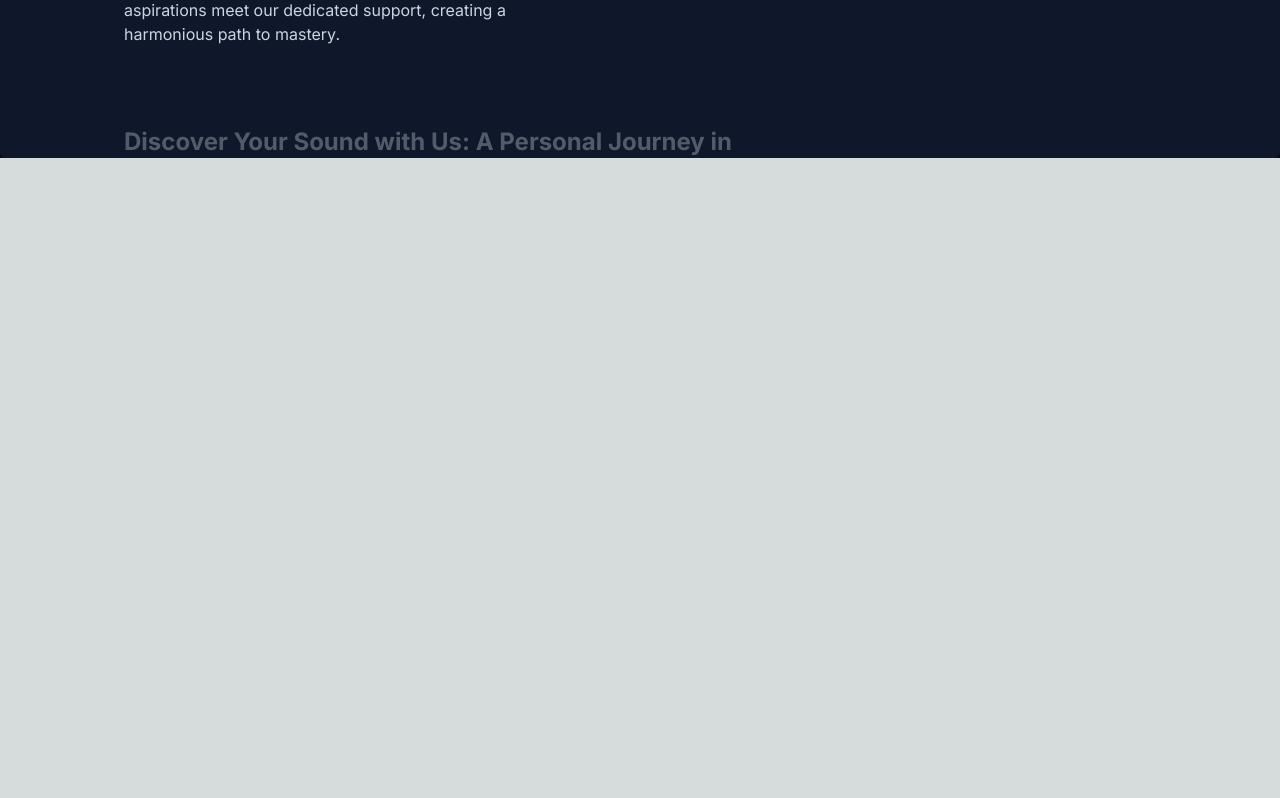
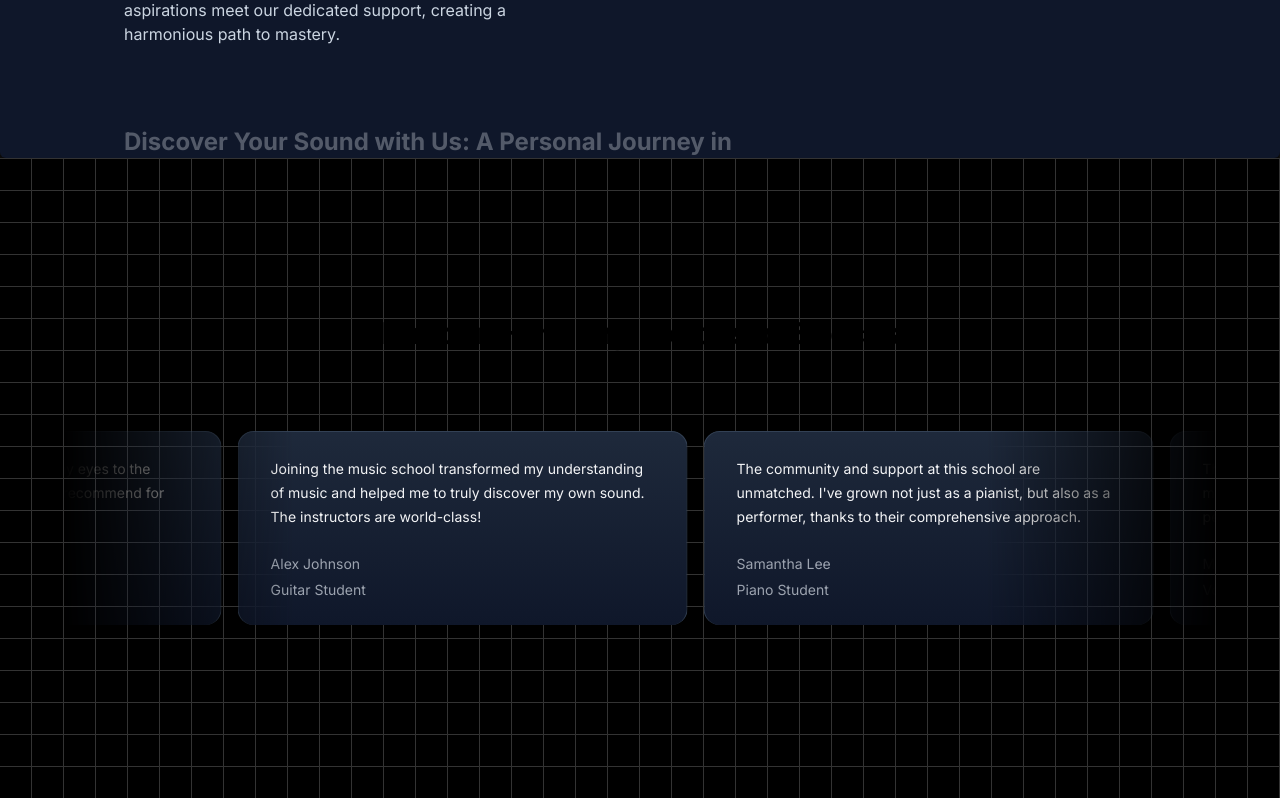
Before and after one commit to lokeshwar777/loki-aceternity-ui-learning, a Next.js app: page / in a window 1280 px wide. Shown: the part 1670-2468 px from the top of the page. Before the commit the page ends 1828 px from the top, so only its background shows below. Built offline with nearby package versions, Linux system fonts and the light colour scheme.

Commit message:
Add moving cards and background grid

```diff
--- a/package.json
+++ b/package.json
@@ -11,6 +11,7 @@
   "dependencies": {
     "clsx": "^2.1.0",
     "framer-motion": "^11.0.25",
+    "mini-svg-data-uri": "^1.4.4",
     "next": "14.1.4",
     "react": "^18",
     "react-dom": "^18",
--- a/src/app/page.tsx
+++ b/src/app/page.tsx
@@ -1,5 +1,6 @@
 import FeaturedCourses from '@/components/FeaturedCourses'
 import HeroSection from '@/components/HeroSection'
+import TestimonialCards from '@/components/TestimonialCards'
 import WhyChooseUs from '@/components/ui/WhyChooseUs'
 import Image from 'next/image'
 
@@ -10,6 +11,7 @@
       <HeroSection />
       <FeaturedCourses />
       <WhyChooseUs />
+      <TestimonialCards />
     </main>
   )
 }
--- /dev/null
+++ b/src/components/TestimonialCards.tsx
@@ -0,0 +1,59 @@
+'use client'
+
+import { InfiniteMovingCards } from './ui/infinite-moving-cards'
+
+const musicSchoolTestimonials = [
+  {
+    quote:
+      'Joining the music school transformed my understanding of music and helped me to truly discover my own sound. The instructors are world-class!',
+    name: 'Alex Johnson',
+    title: 'Guitar Student'
+  },
+  {
+    quote:
+      "The community and support at this school are unmatched. I've grown not just as a pianist, but also as a performer, thanks to their comprehensive approach.",
+    name: 'Samantha Lee',
+    title: 'Piano Student'
+  },
+  {
+    quote:
+      "This school offered me the tools and confidence to take my singing to the next level. I'm endlessly grateful for the personalized coaching.",
+    name: 'Michael Chen',
+    title: 'Vocal Student'
+  },
+  {
+    quote:
+      'As a violinist, finding the right mentor can be challenging, but this school matched me with a teacher who truly understands my goals and challenges.',
+    name: 'Emily Taylor',
+    title: 'Violin Student'
+  },
+  {
+    quote:
+      'The production courses here opened my eyes to the intricacies of music production. Highly recommend for any aspiring producers!',
+    name: 'Chris Morales',
+    title: 'Music Production Student'
+  }
+]
+
+function TestimonialCards() {
+  return (
+    <div className="h-[40rem] w-full dark:bg-black dark:bg-grid-white/[0.2] relative flex flex-col items-center justify-center overflow-hidden">
+      <h2 className="text-3xl font-bold text-center mb-8 z-10">
+        Hear our Harmony: Voices of Success
+      </h2>
+      <div className="flex justify-center w-full overflow-hidden px-4 sm:px-6 lg-px-8">
+        <div className="w-full max-w-6xl">
+          <InfiniteMovingCards
+            items={musicSchoolTestimonials}
+            direction="right"
+            speed="slow"
+            pauseOnHover={true}
+            className="mt-8"
+          />
+        </div>
+      </div>
+    </div>
+  )
+}
+
+export default TestimonialCards
--- /dev/null
+++ b/src/components/ui/infinite-moving-cards.tsx
@@ -0,0 +1,121 @@
+'use client'
+
+import { cn } from '@/utils/cn'
+import React, { useEffect, useState } from 'react'
+
+export const InfiniteMovingCards = ({
+  items,
+  direction = 'left',
+  speed = 'fast',
+  pauseOnHover = true,
+  className
+}: {
+  items: {
+    quote: string
+    name: string
+    title: string
+  }[]
+  direction?: 'left' | 'right'
+  speed?: 'fast' | 'normal' | 'slow'
+  pauseOnHover?: boolean
+  className?: string
+}) => {
+  const containerRef = React.useRef<HTMLDivElement>(null)
+  const scrollerRef = React.useRef<HTMLUListElement>(null)
+
+  useEffect(() => {
+    addAnimation()
+  }, [])
+  const [start, setStart] = useState(false)
+  function addAnimation() {
+    if (containerRef.current && scrollerRef.current) {
+      const scrollerContent = Array.from(scrollerRef.current.children)
+
+      scrollerContent.forEach((item) => {
+        const duplicatedItem = item.cloneNode(true)
+        if (scrollerRef.current) {
+          scrollerRef.current.appendChild(duplicatedItem)
+        }
+      })
+
+      getDirection()
+      getSpeed()
+      setStart(true)
+    }
+  }
+  const getDirection = () => {
+    if (containerRef.current) {
+      if (direction === 'left') {
+        containerRef.current.style.setProperty(
+          '--animation-direction',
+          'forwards'
+        )
+      } else {
+        containerRef.current.style.setProperty(
+          '--animation-direction',
+          'reverse'
+        )
+      }
+    }
+  }
+  const getSpeed = () => {
+    if (containerRef.current) {
+      if (speed === 'fast') {
+        containerRef.current.style.setProperty('--animation-duration', '20s')
+      } else if (speed === 'normal') {
+        containerRef.current.style.setProperty('--animation-duration', '40s')
+      } else {
+        containerRef.current.style.setProperty('--animation-duration', '80s')
+      }
+    }
+  }
+  return (
+    <div
+      ref={containerRef}
+      className={cn(
+        'scroller relative z-20  max-w-7xl overflow-hidden  [mask-image:linear-gradient(to_right,transparent,white_20%,white_80%,transparent)]',
+        className
+      )}
+    >
+      <ul
+        ref={scrollerRef}
+        className={cn(
+          ' flex min-w-full shrink-0 gap-4 py-4 w-max flex-nowrap',
+          start && 'animate-scroll ',
+          pauseOnHover && 'hover:[animation-play-state:paused]'
+        )}
+      >
+        {items.map((item, idx) => (
+          <li
+            className="w-[350px] max-w-full relative rounded-2xl border border-b-0 flex-shrink-0 border-slate-700 px-8 py-6 md:w-[450px]"
+            style={{
+              background:
+                'linear-gradient(180deg, var(--slate-800), var(--slate-900)'
+            }}
+            key={item.name}
+          >
+            <blockquote>
+              <div
+                aria-hidden="true"
+                className="user-select-none -z-1 pointer-events-none absolute -left-0.5 -top-0.5 h-[calc(100%_+_4px)] w-[calc(100%_+_4px)]"
+              ></div>
+              <span className=" relative z-20 text-sm leading-[1.6] text-gray-100 font-normal">
+                {item.quote}
+              </span>
+              <div className="relative z-20 mt-6 flex flex-row items-center">
+                <span className="flex flex-col gap-1">
+                  <span className=" text-sm leading-[1.6] text-gray-400 font-normal">
+                    {item.name}
+                  </span>
+                  <span className=" text-sm leading-[1.6] text-gray-400 font-normal">
+                    {item.title}
+                  </span>
+                </span>
+              </div>
+            </blockquote>
+          </li>
+        ))}
+      </ul>
+    </div>
+  )
+}
--- a/tailwind.config.ts
+++ b/tailwind.config.ts
@@ -1,5 +1,9 @@
 import type { Config } from 'tailwindcss'
 import { default as flattenColorPalette } from 'tailwindcss/lib/util/flattenColorPalette'
+
+import svgToDataUri from 'mini-svg-data-uri'
+
+import colors from 'tailwindcss/colors'
 
 // Plugin to add each Tailwind color as a global CSS variable
 function addVariablesForColors({ addBase, theme }: any) {
@@ -13,6 +17,29 @@
   })
 }
 
+function addSvgPatterns({ matchUtilities, theme }: any) {
+  matchUtilities(
+    {
+      'bg-grid': (value: any) => ({
+        backgroundImage: `url("${svgToDataUri(
+          `<svg xmlns="http://www.w3.org/2000/svg" viewBox="0 0 32 32" width="32" height="32" fill="none" stroke="${value}"><path d="M0 .5H31.5V32"/></svg>`
+        )}")`
+      }),
+      'bg-grid-small': (value: any) => ({
+        backgroundImage: `url("${svgToDataUri(
+          `<svg xmlns="http://www.w3.org/2000/svg" viewBox="0 0 32 32" width="8" height="8" fill="none" stroke="${value}"><path d="M0 .5H31.5V32"/></svg>`
+        )}")`
+      }),
+      'bg-dot': (value: any) => ({
+        backgroundImage: `url("${svgToDataUri(
+          `<svg xmlns="http://www.w3.org/2000/svg" viewBox="0 0 32 32" width="16" height="16" fill="none"><circle fill="${value}" id="pattern-circle" cx="10" cy="10" r="1.6257413380501518"></circle></svg>`
+        )}")`
+      })
+    },
+    { values: flattenColorPalette(theme('backgroundColor')), type: 'color' }
+  )
+}
+
 const config: Config = {
   content: [
     './src/pages/**/*.{js,ts,jsx,tsx,mdx}',
@@ -23,7 +50,9 @@
   theme: {
     extend: {
       animation: {
-        spotlight: 'spotlight 2s ease .75s 1 forwards'
+        spotlight: 'spotlight 2s ease .75s 1 forwards',
+        scroll:
+          'scroll var(--animation-duration, 40s) var(--animation-direction, forwards) linear infinite'
       },
       keyframes: {
         spotlight: {
@@ -35,6 +64,11 @@
             opacity: '1',
             transform: 'translate(-50%,-40%) scale(1)'
           }
+        },
+        scroll: {
+          to: {
+            transform: 'translate(calc(-50% - 0.5rem))'
+          }
         }
       },
       backgroundImage: {
@@ -44,6 +78,6 @@
       }
     }
   },
-  plugins: [addVariablesForColors]
+  plugins: [addVariablesForColors, addSvgPatterns]
 }
 export default config
--- /dev/null
+++ b/types.d.ts
@@ -0,0 +1 @@
+declare module 'tailwindcss/lib/util/flattenColorPalette';
```
Also changed, not shown: 1 other file (tests, documents, lock files or other folders).
